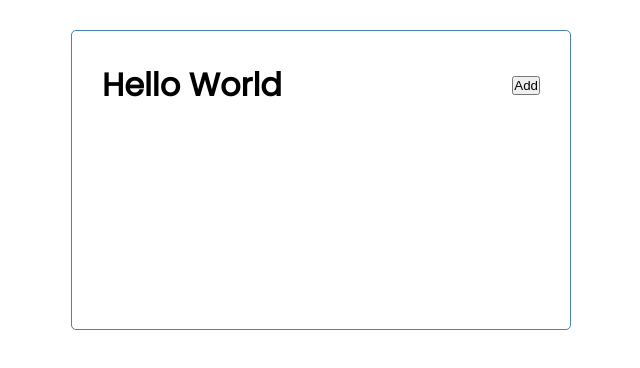
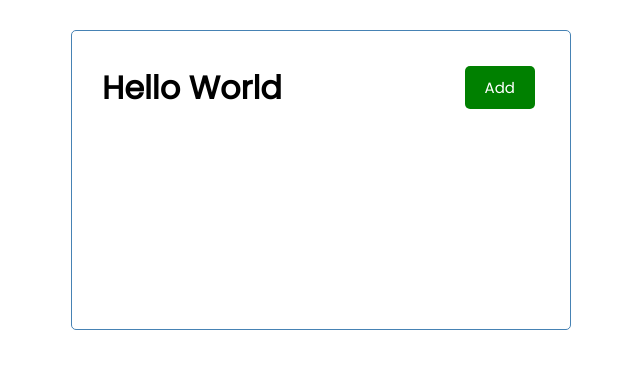
Before and after one commit to m-wardle/react-refresher-task, a React (Create React App) app: page / in a window 1280 px wide. Shown: the top 368 px of the page, without its empty margins (319-959 px from the left). Built offline with nearby package versions, Linux system fonts and the light colour scheme.

Commit message:
Add colour and onClick prop to Button

```diff
--- a/src/components/Button.tsx
+++ b/src/components/Button.tsx
@@ -1,11 +1,19 @@
 import * as React from 'react';
 
 export interface IButtonProps {
-  text: string
+  text: string;
+  colour?: string;
+  onClick: () => void;
 }
 
-export default function Button ({text}: IButtonProps) {
+export default function Button ({text, colour = "grey", onClick}: IButtonProps) {
   return (
-    <button className='button'>{text}</button>
+    <button
+      className='btn'
+      style={{backgroundColor: colour}}
+      onClick={onClick}
+     >
+      {text}
+    </button>
   );
 }
--- a/src/components/Header.tsx
+++ b/src/components/Header.tsx
@@ -7,10 +7,13 @@ export interface IHeaderProps {
 }
 
 export default function Header ({titleMain, titleName = "World"}: IHeaderProps) {
+  const onClick = () => {
+    console.log("Click");
+  }
   return (
     <header className='header'>
       <h1>{titleMain} {titleName}</h1>
-      <Button text="Add"/>
+      <Button text="Add" colour="green" onClick={onClick}/>
     </header>
   );
 }
```
